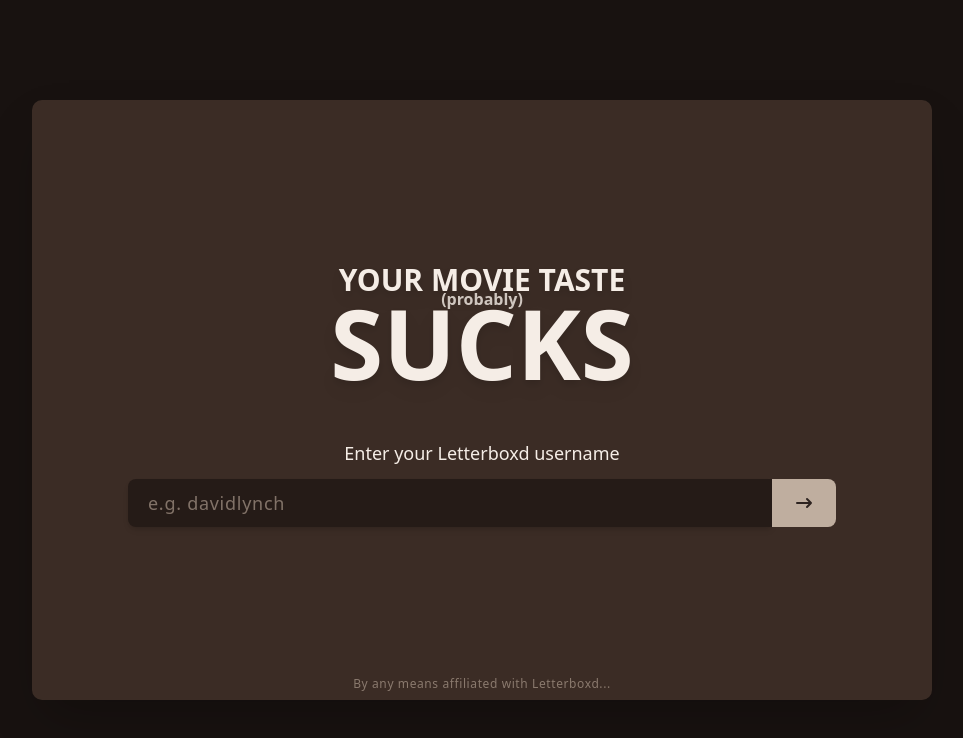
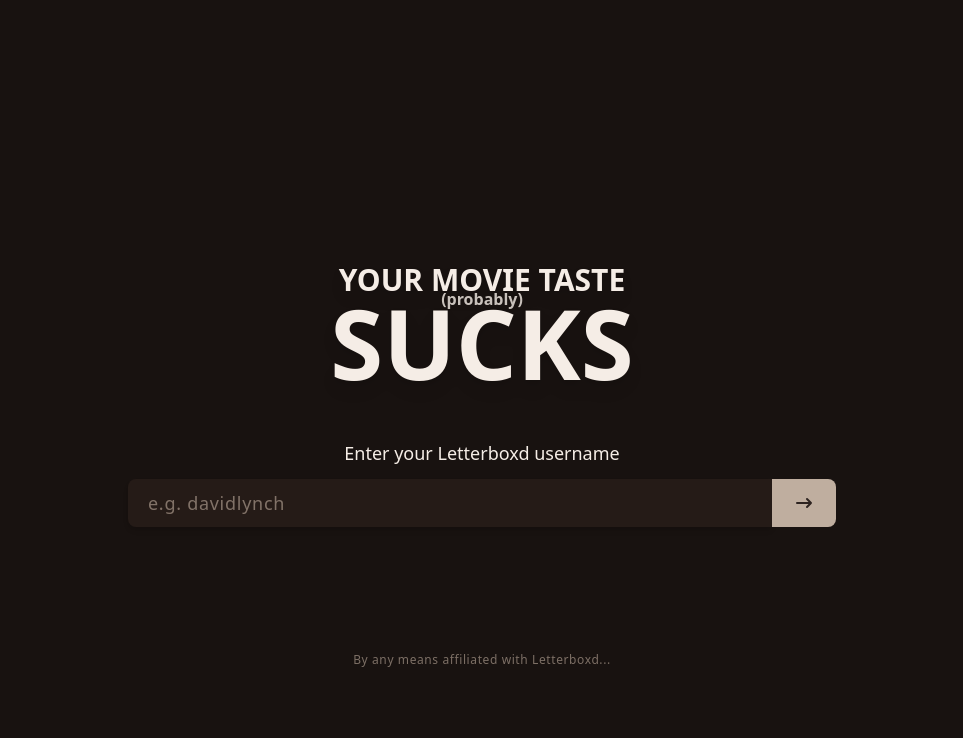
Before and after one commit to jogecodes/catahouse, a React (Vite) app in the folder frontend/: page / in a window 1280 px wide. Shown: the top 738 px of the page, without its empty margins (158-1121 px from the left). Built offline with nearby package versions, Linux system fonts and the light colour scheme.

Commit message:
looking good on desktop

```diff
--- a/frontend/src/App.jsx
+++ b/frontend/src/App.jsx
@@ -46,11 +46,10 @@ function App() {
   return (
     <div className={`min-h-screen w-screen flex items-center justify-center ${bgMain} text-[#f5ede6] transition-colors duration-500`}>
       <div
-        className={`relative w-[900px] max-w-full mx-auto px-6 py-8 sm:px-24 sm:py-16 ${bgCard} ${shadow} flex flex-col items-center min-h-screen sm:min-h-0 sm:h-[600px]`}
-        style={{ backdropFilter: 'blur(2px)', borderRadius: '0.625rem' }}
+        className={`relative w-[900px] max-w-full mx-auto px-6 py-8 sm:px-24 sm:py-16 flex flex-col items-center min-h-screen sm:min-h-0 sm:h-[600px] pb-8 sm:pb-16`}
       >
 
-        <div className="flex-1 flex flex-col items-center justify-center w-full pt-8 pb-8 sm:pt-0 sm:pb-0">
+        <div className="flex-1 flex flex-col items-center justify-center w-full pt-8 pb-8 sm:pt-0 sm:pb-0 h-full">
           {!movies.length && !loading && (
             <>
               <div>
@@ -104,9 +103,9 @@ function App() {
               <div className="flex justify-center items-center mb-4">
                 <div className="text-2xl font-bold text-center">Seen Movies</div>
               </div>
-              <div className="flex-1 min-h-0 mb-4">
+              <div className="flex-1 min-h-0 mb-4 max-h-full overflow-hidden">
                 <ul
-                  className="h-full overflow-y-auto w-full text-left pl-2 pr-2 space-y-2"
+                  className="h-full overflow-y-auto w-full text-left pl-2 pr-2 space-y-2 custom-scrollbar"
                   style={{
                     scrollbarWidth: 'thin',
                     scrollbarColor: '#bfae9f rgba(191, 174, 159, 0.1)'
@@ -134,7 +133,7 @@ function App() {
           )}
         </div>
         {/* Footer disclaimer absolutely at the bottom */}
-        <footer className="absolute left-0 right-0 bottom-2 text-[#bfae9f]/60 text-xs tracking-wider text-center w-full max-w-xs mx-auto pointer-events-none select-none">
+        <footer className="absolute left-0 right-0 bottom-8 text-[#bfae9f]/60 text-xs tracking-wider text-center w-full max-w-xs mx-auto pointer-events-none select-none">
           By any means affiliated with Letterboxd...
         </footer>
       </div>
```
